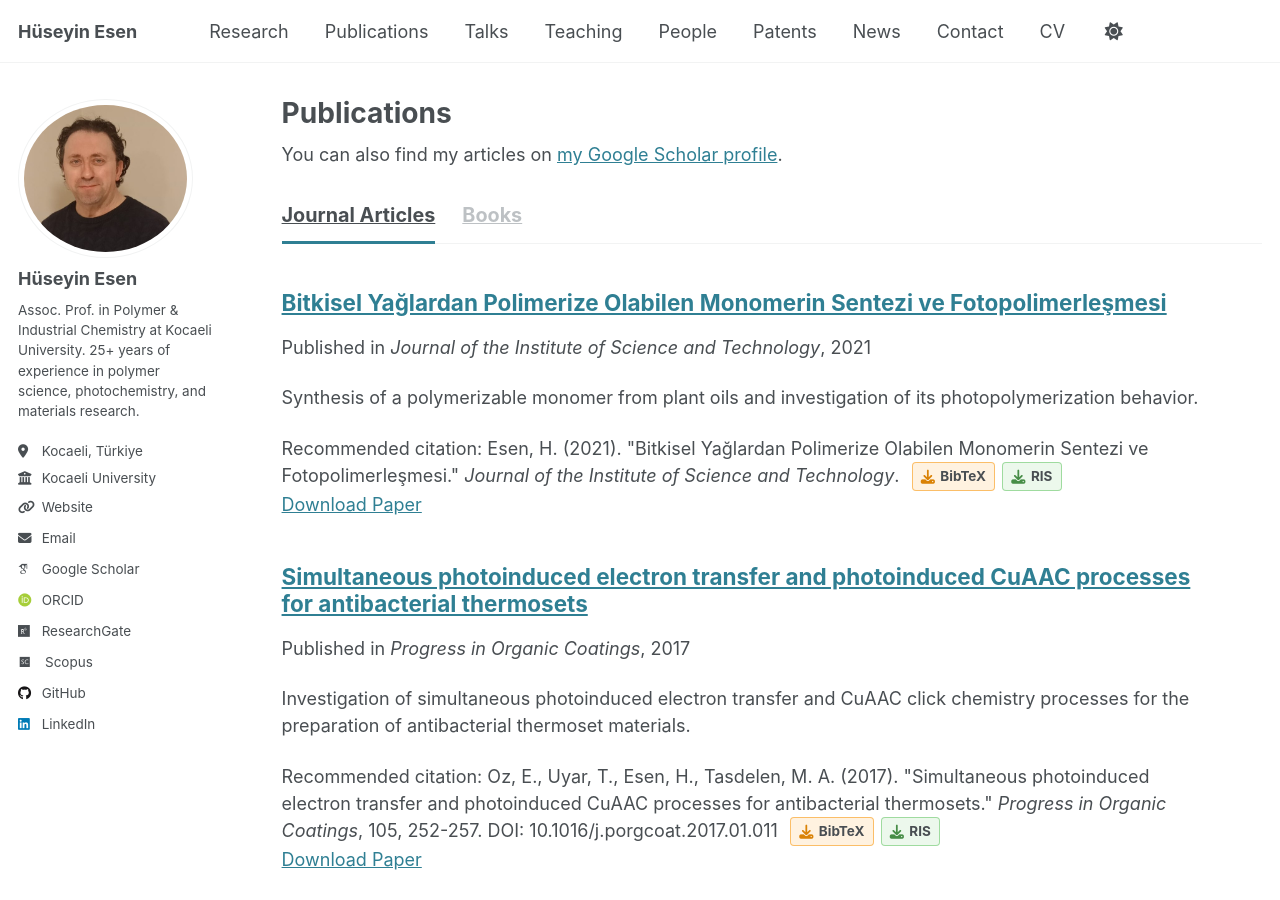
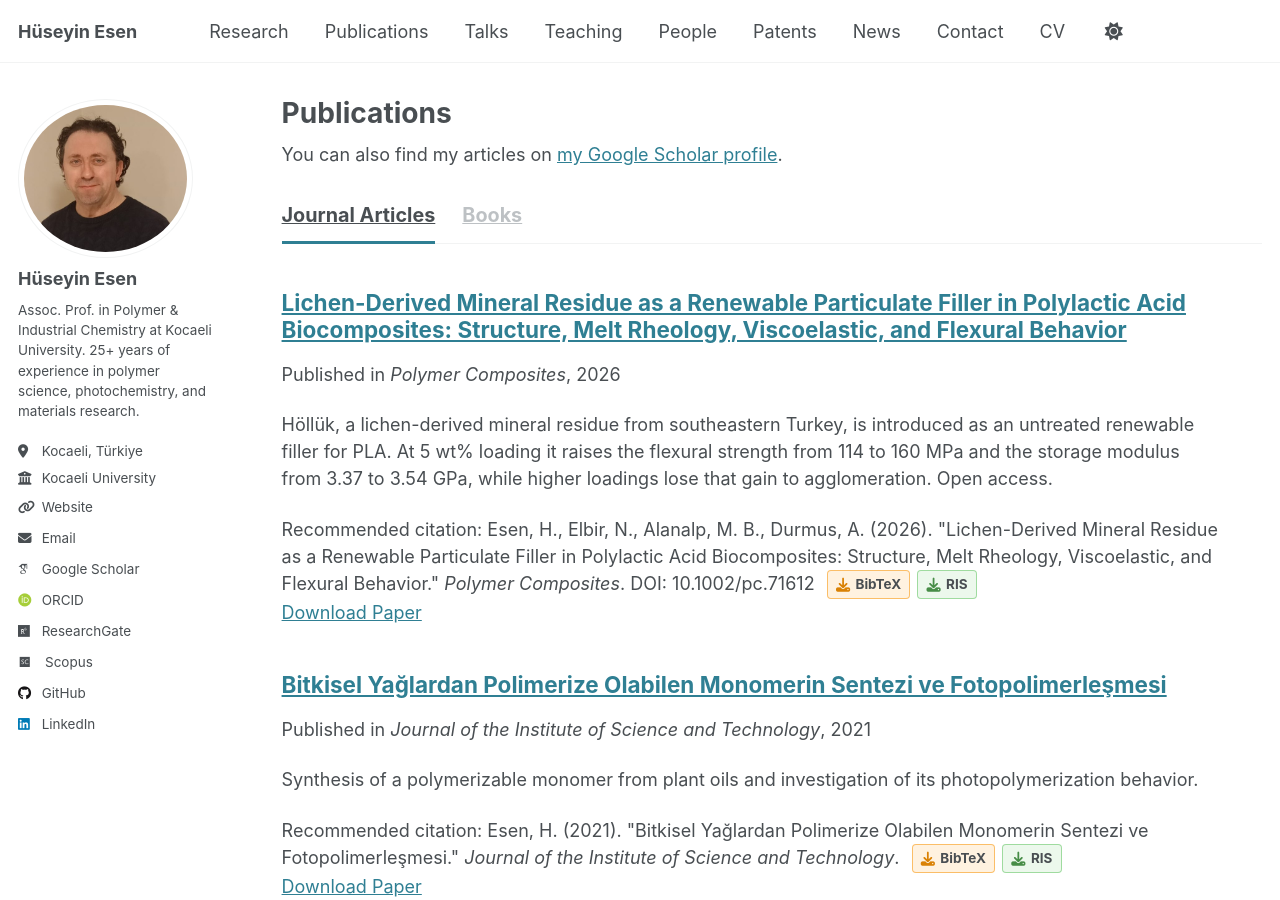
Before and after one commit to huseyin-esen/huseyin-esen.github.io, a Jekyll site: the page built from _pages/publications.html, in a window 1280 px wide and 900 px high. Built offline with Jekyll 4.4.1, drawn with Linux system fonts in a browser that asks for light colours; some web fonts are replaced.

Commit message:
Add 2026 Polymer Composites paper on lichen-derived PLA filler
Metadata verified against Crossref: published online 2026-09-09, no
volume, issue or pages assigned yet (Early View), so those fields are
left out rather than guessed from the PDF's provisional pagination.

Also announced on the News page.

Co-Authored-By: Claude Opus 5 <noreply@anthropic.com>

```diff
--- a/_pages/news.md
+++ b/_pages/news.md
@@ -7,6 +7,11 @@ author_profile: true
 
 ## News & Announcements
 
+**September 2026**
+New open access paper in *Polymer Composites*: ["Lichen-Derived Mineral Residue as a Renewable Particulate Filler in Polylactic Acid Biocomposites"](https://onlinelibrary.wiley.com/doi/10.1002/pc.71612), with Necip Elbir, Mine Begüm Alanalp and Ali Durmuş. The study introduces höllük, a lichen residue traditionally used in southeastern Turkey, as an untreated filler for PLA.
+
+---
+
 **March 2026**
 Academic website launched.
 
--- /dev/null
+++ b/_publications/2026-09-09-lichen-derived-mineral-residue-pla-biocomposites.md
@@ -0,0 +1,17 @@
+---
+title: "Lichen-Derived Mineral Residue as a Renewable Particulate Filler in Polylactic Acid Biocomposites: Structure, Melt Rheology, Viscoelastic, and Flexural Behavior"
+collection: publications
+category: manuscripts
+permalink: /publication/lichen-derived-mineral-residue-pla-biocomposites
+excerpt: 'Höllük, a lichen-derived mineral residue from southeastern Turkey, is introduced as an untreated renewable filler for PLA. At 5 wt% loading it raises the flexural strength from 114 to 160 MPa and the storage modulus from 3.37 to 3.54 GPa, while higher loadings lose that gain to agglomeration. Open access.'
+date: 2026-09-09
+authors:
+  - "Esen, H."
+  - "Elbir, N."
+  - "Alanalp, M. B."
+  - "Durmus, A."
+venue: 'Polymer Composites'
+doi: '10.1002/pc.71612'
+paperurl: 'https://onlinelibrary.wiley.com/doi/10.1002/pc.71612'
+citation: 'Esen, H., Elbir, N., Alanalp, M. B., Durmus, A. (2026). &quot;Lichen-Derived Mineral Residue as a Renewable Particulate Filler in Polylactic Acid Biocomposites: Structure, Melt Rheology, Viscoelastic, and Flexural Behavior.&quot; <i>Polymer Composites</i>. DOI: 10.1002/pc.71612'
+---
```
